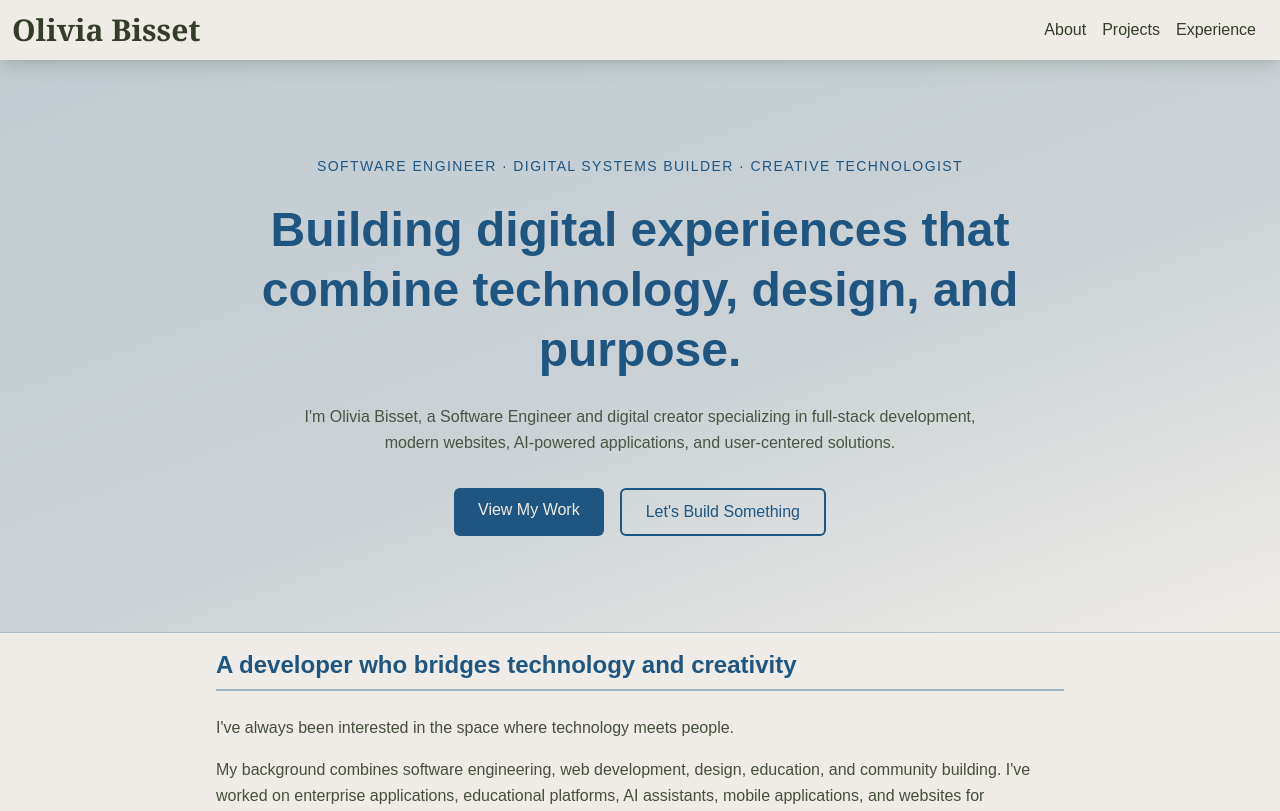
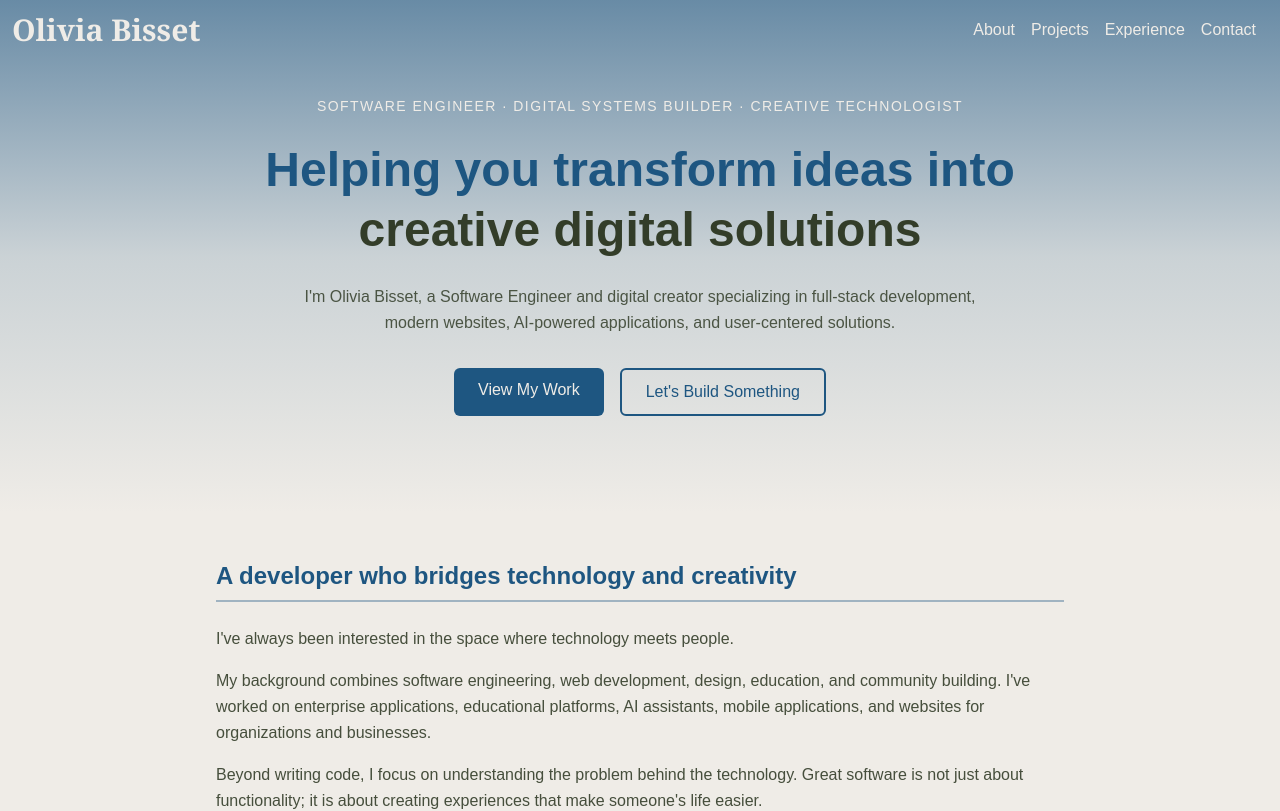
Before and after one commit to LemonadeCodeGirl/OliviaBissetDotCom, a Next.js app in the folder my-app/: page / in a window 1280 px wide. Shown: the top 811 px of the page. Built offline with nearby package versions, Linux system fonts and the light colour scheme.

Commit message:
Minor Style Updates

```diff
--- a/my-app/app/about/page.tsx
+++ b/my-app/app/about/page.tsx
@@ -155,7 +155,7 @@ function Tag({ children }: { children: React.ReactNode }) {
 
 export default function About() {
   return (
-    <main className="max-w-4xl mx-auto px-6 py-10 space-y-16">
+    <main className="max-w-4xl mx-auto px-6 pt-16 pb-10 space-y-16">
       {/* Hero Section */}
       <section aria-labelledby="about-hero" className="space-y-8">
         <div className="flex flex-col md:flex-row gap-8 items-start">
--- /dev/null
+++ b/my-app/app/contact/page.tsx
@@ -0,0 +1,9 @@
+export default function ContactPage() {
+  return (
+    <main className="section-band py-16">
+      <div className="max-w-4xl mx-auto px-6">
+        <h1>Contact</h1>
+      </div>
+    </main>
+  );
+}
--- a/my-app/app/experience/page.tsx
+++ b/my-app/app/experience/page.tsx
@@ -98,7 +98,7 @@ function ExperienceCard({ experience }: { experience: Experience }) {
 
 export default function ExperiencePage() {
   return (
-    <main className="max-w-4xl mx-auto px-6 py-10 space-y-12">
+    <main className="max-w-4xl mx-auto px-6 pt-16 pb-10 space-y-12">
       <section aria-labelledby="experience-hero" className="space-y-4">
         <h1
           id="experience-hero"
--- a/my-app/app/globals.css
+++ b/my-app/app/globals.css
@@ -40,7 +40,7 @@ body {
 
 /* Shared surface patterns — use palette visibly, not pure white/black */
 .card {
-  background-color: color-mix(in srgb, var(--accent-pale) 45%, var(--surface));
+  background-color: white;
   border: 1px solid color-mix(in srgb, var(--accent-muted) 50%, transparent);
   border-radius: 0.75rem;
 }
@@ -57,10 +57,10 @@ body {
 
 .hero-band {
   background: linear-gradient(
-    160deg,
-    color-mix(in srgb, var(--accent) 22%, var(--surface)),
+    180deg,
+    color-mix(in srgb, var(--accent-light) 100%, var(--surface)),
     color-mix(in srgb, var(--accent-pale) 70%, var(--surface)) 55%,
     var(--surface)
   );
-  border-bottom: 1px solid color-mix(in srgb, var(--accent-muted) 40%, transparent);
+  /* borde  r-bottom: 1px solid color-mix(in srgb, var(--accent-muted) 40%, transparent); */
 }
--- a/my-app/app/page.tsx
+++ b/my-app/app/page.tsx
@@ -193,19 +193,18 @@ function SecondaryButton({
 
 export default function Home() {
   return (
-    <main className="space-y-8id htrt  pb-16">
+    <main className="space-y-8 pb-16">
       {/* Hero */}
-      <section aria-labelledby="hero-heading" className="hero-band">
+      <section aria-labelledby="hero-heading" className="hero-band -mt-14 pt-14">
          <div className="max-w-4xl mx-auto px-6 py-16 md:py-24 space-y-6 text-center">
-          <p className="text-sm uppercase tracking-widest text-accent font-medium">
+          <p className="text-sm uppercase tracking-widest text-[#EFECE7] font-medium">
             Software Engineer · Digital Systems Builder · Creative Technologist
           </p>
           <h1
             id="hero-heading"
             className="text-3xl md:text-5xl font-bold text-accent leading-tight max-w-3xl mx-auto"
           >
-            Building digital experiences that combine technology, design, and
-            purpose.
+            Helping you transform ideas into <span className="text-[#333D29]">creative digital solutions</span>
           </h1>
           <div className="max-w-2xl mx-auto space-y-4 text-foreground/85 leading-relaxed">
             <p>
--- a/my-app/app/projects/page.tsx
+++ b/my-app/app/projects/page.tsx
@@ -310,7 +310,7 @@ export default function Projects() {
   const awardCount = projects.filter((p) => p.award).length;
 
   return (
-    <main className="max-w-4xl mx-auto px-6 py-10 space-y-12">
+    <main className="max-w-4xl mx-auto px-6 pt-16 pb-10 space-y-12">
       <section aria-labelledby="projects-hero" className="space-y-4">
         <h1
           id="projects-hero"
--- a/my-app/components/nav.tsx
+++ b/my-app/components/nav.tsx
@@ -1,17 +1,83 @@
+"use client";
+
 import Link from "next/link";
+import { usePathname } from "next/navigation";
+import { useEffect, useState } from "react";
 
 export default function Nav() {
+  const [scrolled, setScrolled] = useState(false);
+  const pathname = usePathname();
+  const isHome = pathname === "/";
+
+  useEffect(() => {
+    const onScroll = () => setScrolled(window.scrollY > 24);
+    onScroll();
+    window.addEventListener("scroll", onScroll, { passive: true });
+    return () => window.removeEventListener("scroll", onScroll);
+  }, []);
+
+  const blendWithHero = isHome && !scrolled;
+
   return (
-      <nav className="flex flex-row justify-between items-center p-3 text-foreground bg-surface shadow-lg shadow-neutral-dark/20 sticky top-0 z-10">
+    <nav
+      className={[
+        "fixed top-0 left-0 right-0 z-50",
+        "flex flex-row justify-between items-center p-3",
+        "transition-[background-color,box-shadow,color] duration-300 ease-in-out",
+        blendWithHero
+          ? "bg-transparent shadow-none text-[#EFECE7]"
+          : "bg-surface/90 backdrop-blur-md text-foreground border-b border-accent-muted",
+      ].join(" ")}
+    >
       <div className="flex flex-row gap-4 flex-start">
-          <h1 className="text-3xl font-bold font-serif"><Link href="/" className="">Olivia Bisset</Link></h1>
+        <h1 className="text-3xl font-bold font-serif">
+          <Link href="/" className="hover:opacity-90 transition-opacity">
+            Olivia Bisset
+          </Link>
+        </h1>
       </div>
       <div className="flex flex-row gap-4 flex-end pr-3">
-          <Link href="/about" className="hover:text-accent-pale transition-colors">About</Link>
-          <Link href="/projects" className="hover:text-accent-pale transition-colors">Projects</Link>
-          <Link href="/experience" className="hover:text-accent-pale transition-colors">Experience</Link>
-          {/* <Link href="/education">Education</Link>
-          <Link href="/skills">Skills</Link>  */}
+        <Link
+          href="/about"
+          className={
+            blendWithHero
+              ? "hover:text-white transition-colors"
+              : "hover:text-accent-pale transition-colors"
+          }
+        >
+          About
+        </Link>
+        <Link
+          href="/projects"
+          className={
+            blendWithHero
+              ? "hover:text-white transition-colors"
+              : "hover:text-accent-pale transition-colors"
+          }
+        >
+          Projects
+        </Link>
+        <Link
+          href="/experience"
+          className={
+            blendWithHero
+              ? "hover:text-white transition-colors"
+              : "hover:text-accent-pale transition-colors"
+          }
+        >
+          Experience
+        </Link>
+        <Link
+          href="/contact"
+          className={
+            blendWithHero
+              ? "hover:text-white transition-colors"
+              : "hover:text-accent-pale transition-colors"
+
+          }
+        >
+          Contact
+        </Link>
       </div>
     </nav>
   );
```
Lines whose indentation alone changed are shown as unchanged.
